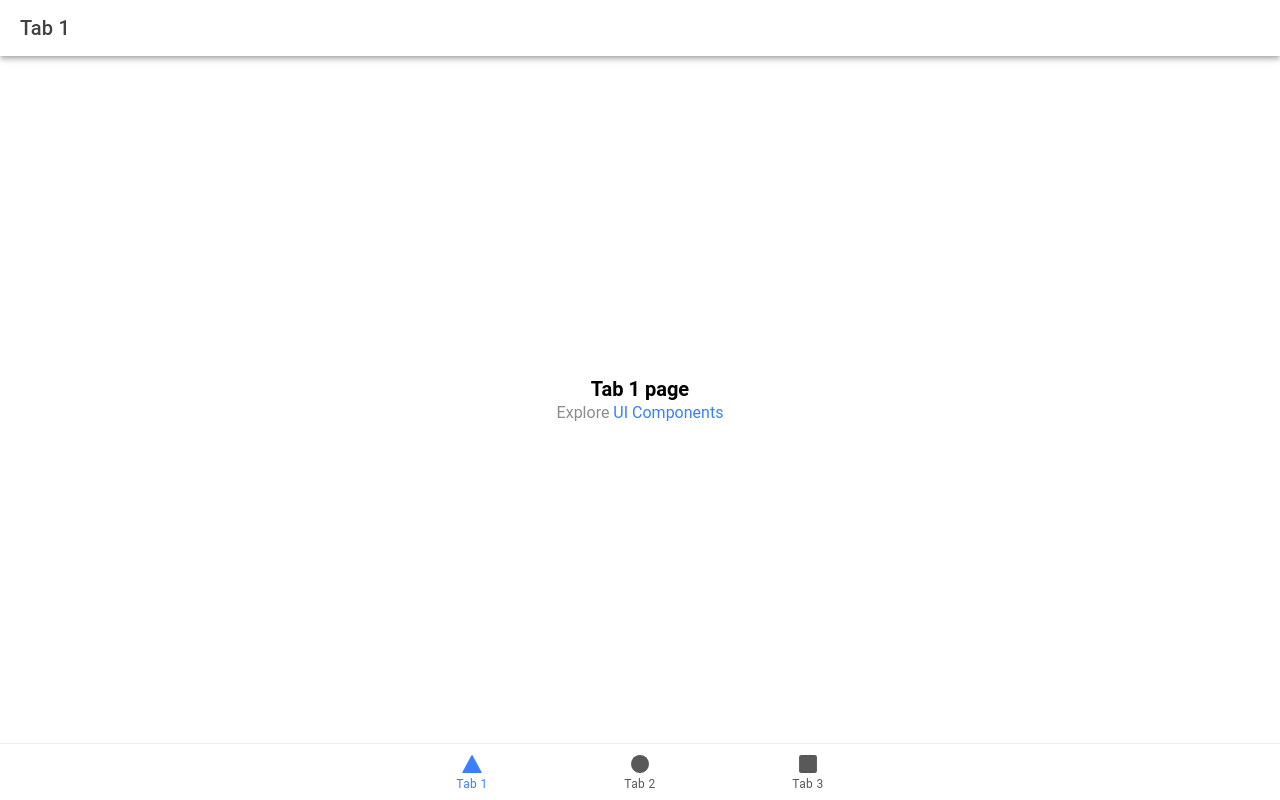
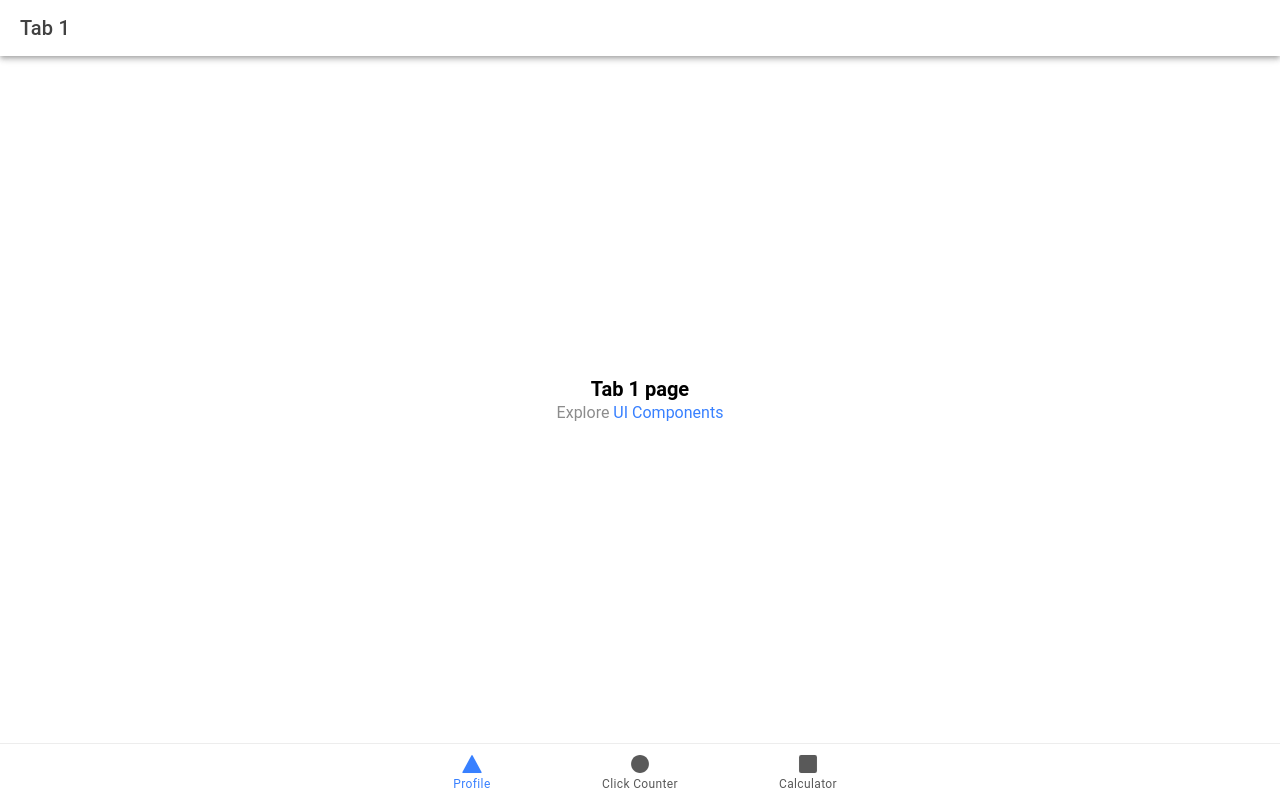
Before and after one commit to Earlsachi/ion-t-saplot, a React (Vite) app: page /tab1 in a window 1280 px wide. Built offline with nearby package versions, Linux system fonts and the light colour scheme.

Commit message:
Added changes on iconlabels

```diff
--- a/src/App.tsx
+++ b/src/App.tsx
@@ -57,15 +57,15 @@ const App: React.FC = () => (
         <IonTabBar slot="bottom">
           <IonTabButton tab="tab1" href="/tab1">
             <IonIcon aria-hidden="true" icon={triangle} />
-            <IonLabel>Tab 1</IonLabel>
+            <IonLabel>Profile</IonLabel>
           </IonTabButton>
           <IonTabButton tab="tab2" href="/tab2">
             <IonIcon aria-hidden="true" icon={ellipse} />
-            <IonLabel>Tab 2</IonLabel>
+            <IonLabel>Click Counter</IonLabel>
           </IonTabButton>
           <IonTabButton tab="tab3" href="/tab3">
             <IonIcon aria-hidden="true" icon={square} />
-            <IonLabel>Tab 3</IonLabel>
+            <IonLabel>Calculator</IonLabel>
           </IonTabButton>
         </IonTabBar>
       </IonTabs>
```
